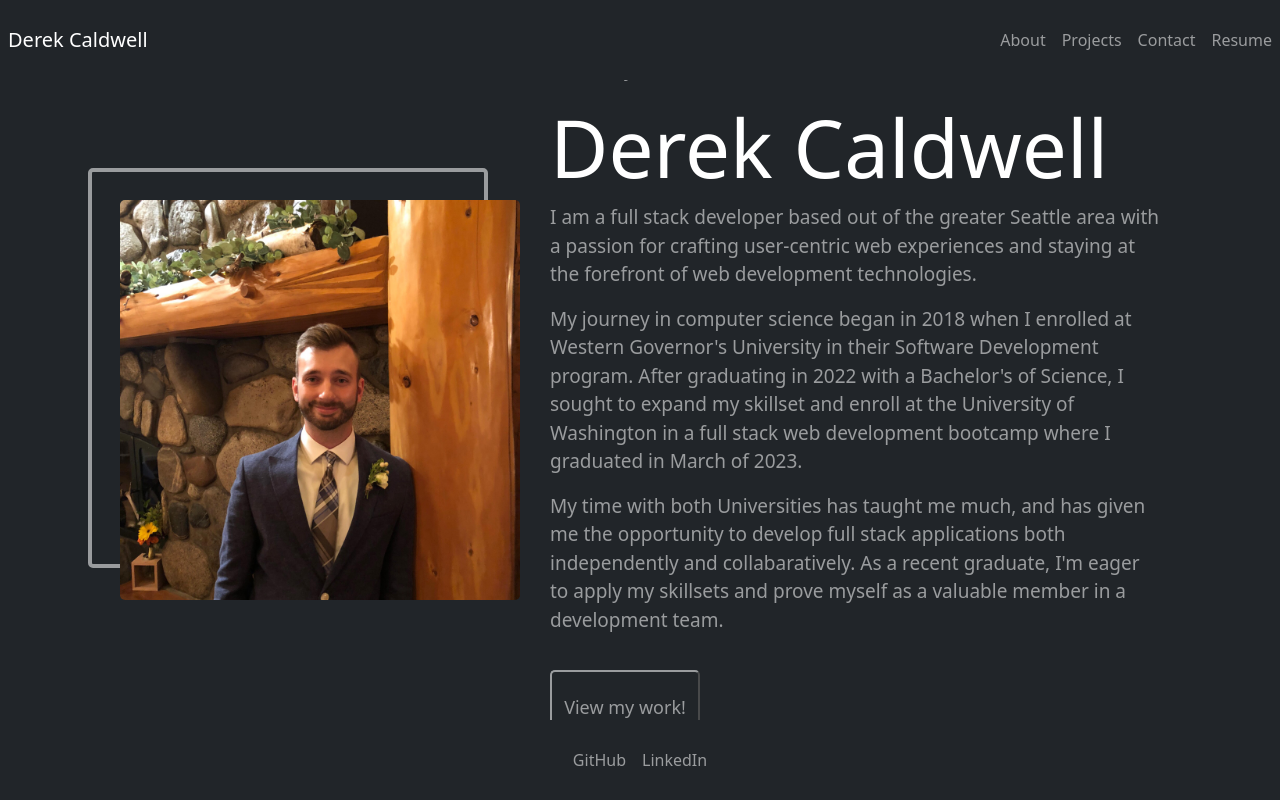
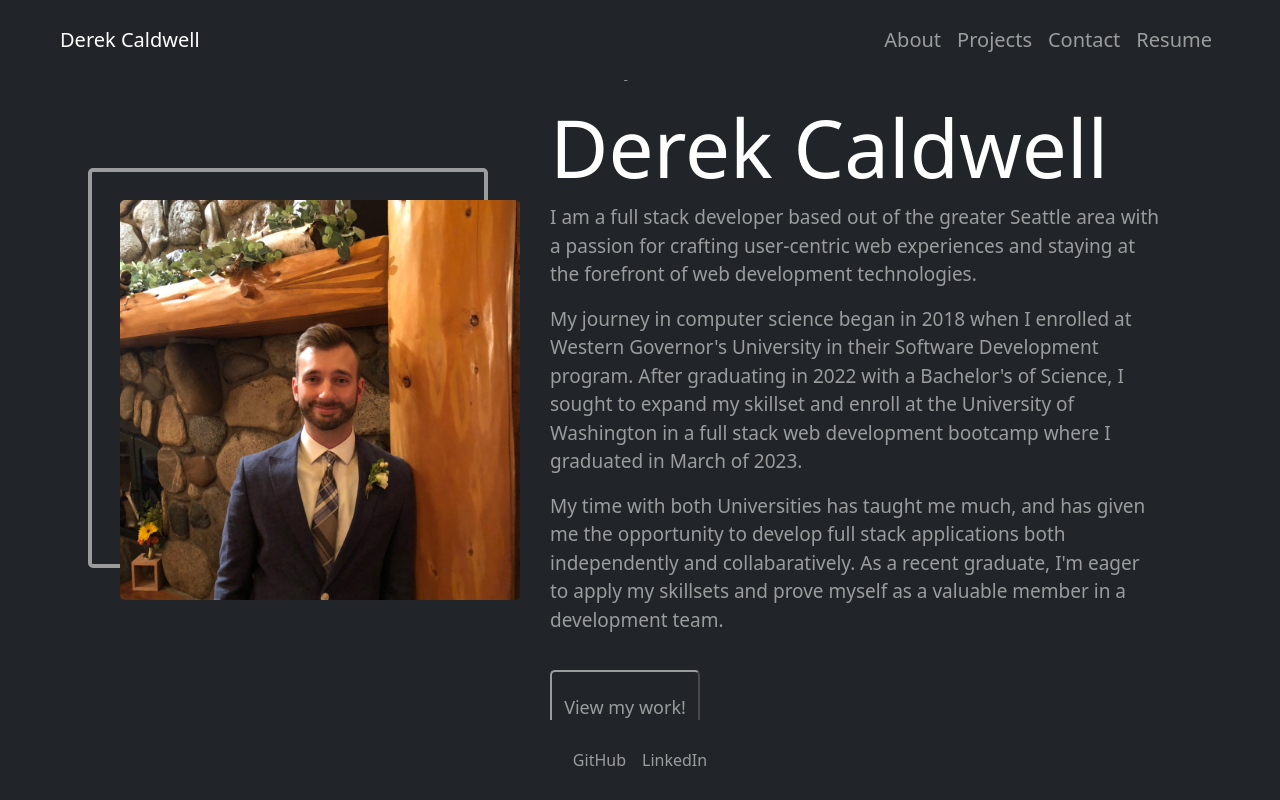
Before and after one commit to CaldwellDerek/professional-portfolio, a React (Create React App) app in the folder portfolio/: page / in a window 1280 px wide. Built offline with nearby package versions, Linux system fonts and the light colour scheme.

Commit message:
improved styling in navbar

```diff
--- a/portfolio/src/components/navigation/index.css
+++ b/portfolio/src/components/navigation/index.css
@@ -1,3 +1,22 @@
 .nav-div {
     height: 100%;
 }
+
+.nav-bar {
+    height: 100%;
+    display: flex;
+    justify-content: space-between !important;
+}
+
+.nav-links {
+    margin-right: 60px;
+}
+
+.nav-brand {
+    margin-left: 60px;
+}
+
+
+.nav-links, .nav-brand {
+    font-size: 20px !important;
+}
--- a/portfolio/src/components/navigation/index.js
+++ b/portfolio/src/components/navigation/index.js
@@ -6,9 +6,9 @@ import './index.css';
 const Navigation = () => {
     return (
         <div className="nav-div">
-            <Navbar className="h-100" bg="dark" variant="dark" >
-                <Navbar.Brand className="ms-2 w-100 d-flex justify-content-between" href="#about">Derek Caldwell</Navbar.Brand>
-                <Nav className="me-auto">
+            <Navbar className="nav-bar" bg="dark" variant="dark" >
+                <Navbar.Brand className="nav-brand" href="#about">Derek Caldwell</Navbar.Brand>
+                <Nav className="nav-links ">
                     <Nav.Link href="about">About</Nav.Link>
                     <Nav.Link href="projects">Projects</Nav.Link>
                     <Nav.Link href="contact">Contact</Nav.Link>
```
